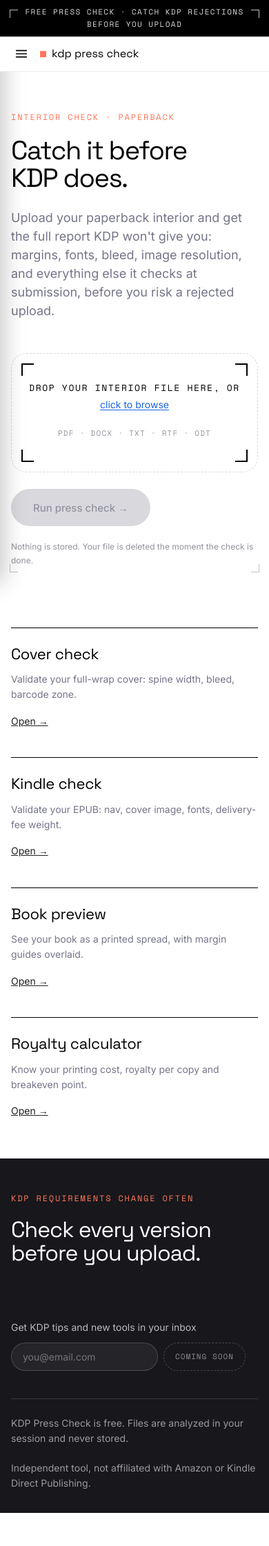
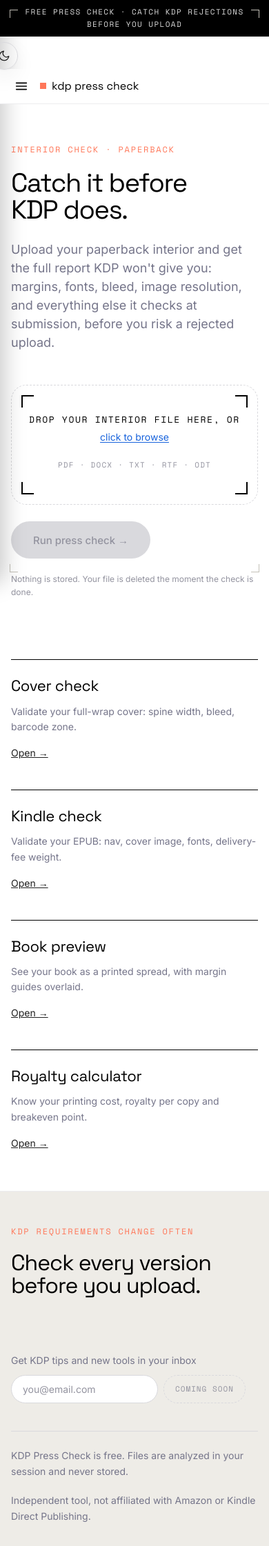
Before and after one commit to Cyrus-Rocky/kdp-press-check, a Flask app: page / in a window 390 px wide. Shown: the whole page at 69% size. Before the commit the page ends 2194 px from the top, so only its background shows below. Run offline with Flask 3, Linux system fonts and the light colour scheme; some libraries are stand-ins or nearby versions.

Commit message:
Sidebar polish: theme-aware footer, top-right toggle, bigger icons, tooltips
- Footer now follows the theme (light surface + dark text in light mode)
  instead of always-dark; all its hardcoded whites use theme tokens.
- Moved the light/dark toggle out of the sidebar to a fixed circular
  button in the top-right corner (theme-fab), where it was before the
  sidebar; repositioned into the mobile top bar on small screens.
- Enlarged sidebar tool icons 20px -> 23px for legibility.
- Added hover tooltips (from each item's label) to every sidebar link so
  the collapsed icon-only rail stays usable, Upwork-style.

Co-Authored-By: Claude Sonnet 5 <noreply@anthropic.com>

```diff
--- a/static/sidebar.js
+++ b/static/sidebar.js
@@ -4,6 +4,13 @@
   var openBtn = document.getElementById("sidebar-open");
   var backdrop = document.getElementById("sidebar-backdrop");
   if (!shell) return;
+
+  // Give every sidebar item a native tooltip from its label, so the collapsed
+  // icon-only rail stays usable (you can still tell the tools apart on hover).
+  shell.querySelectorAll(".side-link").forEach(function (a) {
+    var lbl = a.querySelector(".sidebar-label");
+    if (lbl && !a.getAttribute("title")) a.setAttribute("title", lbl.textContent.trim());
+  });
 
   // ── Desktop collapse/expand (persisted) ──
   try {
--- a/static/style.css
+++ b/static/style.css
@@ -279,7 +279,7 @@ a { color: var(--accent-ink); }
   width: 100%; box-sizing: border-box; font-family: var(--font-body);
   transition: background 0.12s ease, color 0.12s ease;
 }
-.side-link svg { width: 20px; height: 20px; flex: none; }
+.side-link svg { width: 23px; height: 23px; flex: none; }
 .side-link:hover { background: var(--pc-warm); color: var(--pc-strong); text-decoration: none; }
 .side-link.is-active { background: var(--pc-issue-bg); color: var(--pc-strong); font-weight: 500; }
 .side-link.is-active svg { color: var(--pc-coral); }
@@ -304,6 +304,16 @@ a { color: var(--accent-ink); }
 .app-shell.is-collapsed .sidebar-group {
   height: 0; padding: 0; margin: 8px 12px;
   border-top: 1px solid var(--pc-rule-soft); overflow: hidden;
+}
+
+/* fixed light/dark toggle in the top-right corner */
+.theme-fab {
+  position: fixed;
+  top: 46px;
+  right: 24px;
+  z-index: 45;
+  background: var(--pc-canvas);
+  box-shadow: var(--shadow-soft);
 }
 
 .app-main { flex: 1; min-width: 0; display: flex; flex-direction: column; }
@@ -338,12 +348,14 @@ a { color: var(--accent-ink); }
   .sidebar-backdrop { position: fixed; inset: 0; background: rgba(0,0,0,0.45); z-index: 55; }
   .app-shell.is-open .sidebar-backdrop { display: block; }
   .app-main-inner { padding: 24px 16px 56px; }
-}
-
-/* ---------- site footer (every page) ---------- */
+  .theme-fab { top: 8px; right: 14px; width: 36px; height: 36px; }
+}
+
+/* ---------- site footer (every page, theme-aware) ---------- */
 .site-footer {
-  background: var(--pc-band-dark);
-  color: #f0f0f3;
+  background: var(--pc-warm);
+  color: var(--pc-ink);
+  border-top: 1px solid var(--pc-rule-soft);
   position: relative;
   z-index: 2;
 }
@@ -366,7 +378,7 @@ a { color: var(--accent-ink); }
   font-size: clamp(32px, 5vw, 56px);
   line-height: 1.05;
   letter-spacing: -1px;
-  color: #ffffff;
+  color: var(--pc-strong);
   margin: 0 0 40px;
   max-width: 640px;
 }
@@ -377,19 +389,19 @@ a { color: var(--accent-ink); }
 .footer-signup-text { flex: 1; min-width: 260px; }
 .footer-signup-form { flex: 0 1 340px; min-width: 260px; }
 .footer-signup-label {
-  font-size: 14px; color: rgba(240,240,243,0.75); margin: 0 0 10px;
+  font-size: 14px; color: var(--pc-muted); margin: 0 0 10px;
 }
 .signup-row { display: flex; gap: 8px; }
 .signup-input {
   flex: 1; min-width: 0;
-  background: rgba(255,255,255,0.06); border: 1px solid rgba(255,255,255,0.18);
-  border-radius: var(--radius-pill); padding: 11px 16px; color: #f0f0f3;
+  background: var(--pc-card); border: 1px solid var(--pc-rule);
+  border-radius: var(--radius-pill); padding: 11px 16px; color: var(--pc-ink);
   font-family: var(--font-body); font-size: 14px;
 }
-.signup-input::placeholder { color: rgba(240,240,243,0.4); }
+.signup-input::placeholder { color: var(--pc-faint); }
 .signup-input:focus-visible { outline: 2px solid var(--pc-coral); outline-offset: 1px; }
 .signup-btn {
-  flex: none; background: #ffffff; color: #17171c; border: none;
+  flex: none; background: var(--pc-cta); color: var(--pc-cta-text); border: none;
   border-radius: var(--radius-pill); padding: 11px 20px; cursor: pointer;
   font-family: var(--font-body); font-size: 14px; font-weight: 500;
 }
@@ -397,15 +409,15 @@ a { color: var(--accent-ink); }
 .signup-soon {
   flex: none; display: inline-flex; align-items: center;
   font-family: var(--font-mono); font-size: 11px; letter-spacing: 1px;
-  text-transform: uppercase; color: rgba(240,240,243,0.55);
-  border: 1px dashed rgba(255,255,255,0.22); border-radius: var(--radius-pill);
+  text-transform: uppercase; color: var(--pc-faint);
+  border: 1px dashed var(--pc-rule); border-radius: var(--radius-pill);
   padding: 0 16px;
 }
-.footer-signup-note { font-size: 12px; color: rgba(240,240,243,0.45); margin: 8px 0 0; }
+.footer-signup-note { font-size: 12px; color: var(--pc-faint); margin: 8px 0 0; }
 
 .footer-rule {
   border: 0;
-  border-top: 1px solid rgba(255,255,255,0.14);
+  border-top: 1px solid var(--pc-rule);
   margin: 0 0 24px;
 }
 .footer-bar {
@@ -414,9 +426,9 @@ a { color: var(--accent-ink); }
   gap: 20px;
   flex-wrap: wrap;
   font-size: 14px;
-  color: rgba(240,240,243,0.6);
-}
-.footer-bar a { color: rgba(240,240,243,0.85); }
+  color: var(--pc-muted);
+}
+.footer-bar a { color: var(--pc-ink); }
 @media (max-width: 620px) {
   .footer-inner { padding: 48px 16px 32px; }
 }
--- a/templates/base.html
+++ b/templates/base.html
@@ -38,6 +38,11 @@
   <span class="crop-tick br" aria-hidden="true"></span>
 
   <div class="announce-bar">Free press check · Catch KDP rejections before you upload</div>
+
+  <button type="button" id="theme-toggle" class="theme-toggle theme-fab" aria-label="Switch to dark mode" aria-pressed="false" title="Toggle light / dark">
+    <svg class="theme-icon-moon" width="18" height="18" viewBox="0 0 24 24" fill="none"><path d="M21 12.8A9 9 0 1 1 11.2 3a7 7 0 0 0 9.8 9.8z" stroke="currentColor" stroke-width="1.7" stroke-linecap="round" stroke-linejoin="round"/></svg>
+    <svg class="theme-icon-sun" width="18" height="18" viewBox="0 0 24 24" fill="none"><circle cx="12" cy="12" r="4.2" stroke="currentColor" stroke-width="1.7"/><path d="M12 2.5v2.2M12 19.3v2.2M4.2 4.2l1.6 1.6M18.2 18.2l1.6 1.6M2.5 12h2.2M19.3 12h2.2M4.2 19.8l1.6-1.6M18.2 5.8l1.6-1.6" stroke="currentColor" stroke-width="1.7" stroke-linecap="round"/></svg>
+  </button>
 
   {# mobile top bar (only shows on narrow screens) #}
   <div class="mobile-bar">
@@ -123,13 +128,6 @@
           <svg viewBox="0 0 24 24" fill="none" aria-hidden="true"><circle cx="12" cy="12" r="9" stroke="currentColor" stroke-width="1.7"/><circle cx="12" cy="12" r="3.4" stroke="currentColor" stroke-width="1.7"/><path d="M5.5 5.5l4 4M14.5 14.5l4 4M18.5 5.5l-4 4M9.5 14.5l-4 4" stroke="currentColor" stroke-width="1.6" stroke-linecap="round"/></svg>
           <span class="sidebar-label">Find help</span>
         </a>
-        <button type="button" id="theme-toggle" class="side-link side-theme" aria-label="Switch to dark mode" aria-pressed="false" title="Toggle light / dark">
-          <span class="theme-toggle" aria-hidden="true">
-            <svg class="theme-icon-moon" width="18" height="18" viewBox="0 0 24 24" fill="none"><path d="M21 12.8A9 9 0 1 1 11.2 3a7 7 0 0 0 9.8 9.8z" stroke="currentColor" stroke-width="1.7" stroke-linecap="round" stroke-linejoin="round"/></svg>
-            <svg class="theme-icon-sun" width="18" height="18" viewBox="0 0 24 24" fill="none"><circle cx="12" cy="12" r="4.2" stroke="currentColor" stroke-width="1.7"/><path d="M12 2.5v2.2M12 19.3v2.2M4.2 4.2l1.6 1.6M18.2 18.2l1.6 1.6M2.5 12h2.2M19.3 12h2.2M4.2 19.8l1.6-1.6M18.2 5.8l1.6-1.6" stroke="currentColor" stroke-width="1.7" stroke-linecap="round"/></svg>
-          </span>
-          <span class="sidebar-label" id="theme-text">Dark mode</span>
-        </button>
       </div>
     </aside>
 
```
